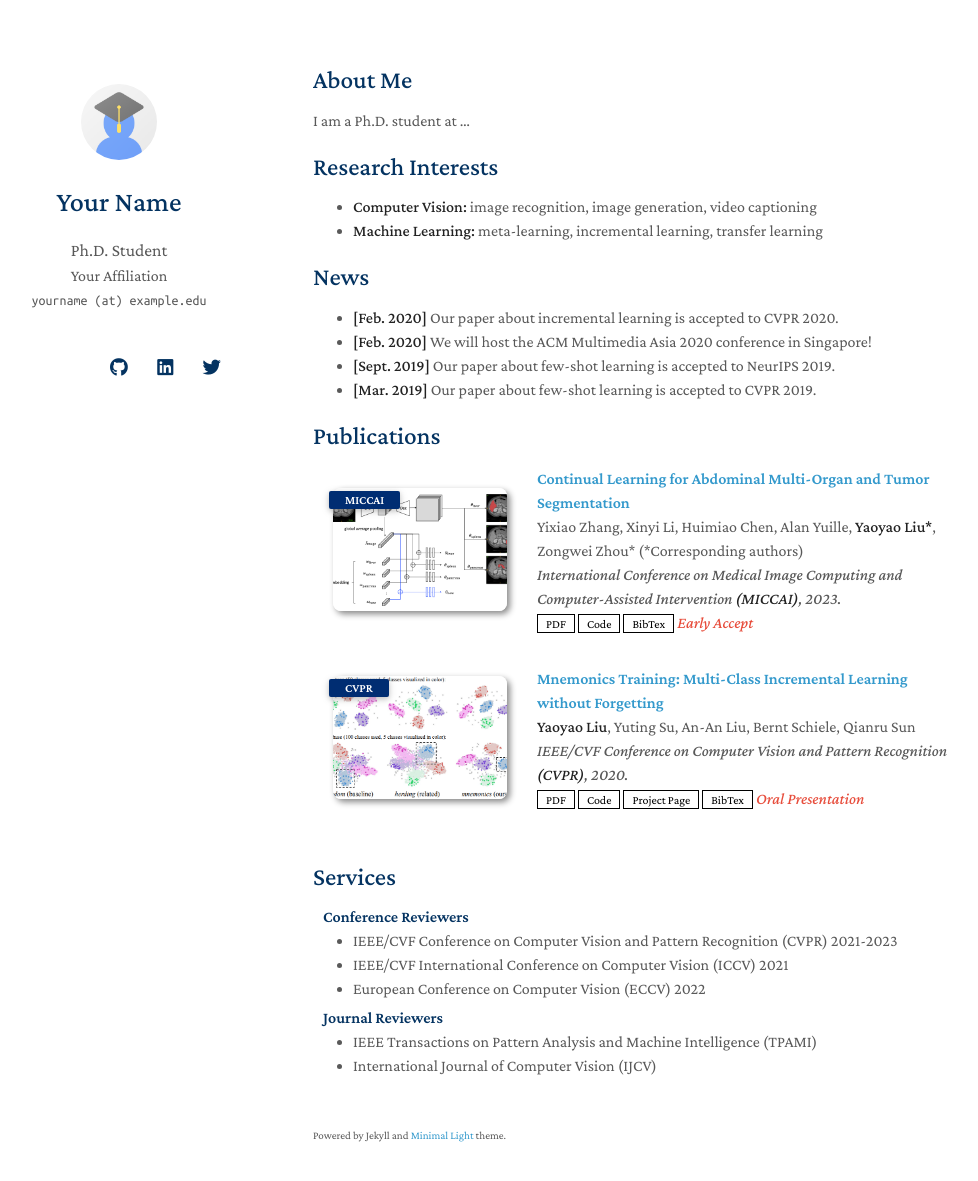
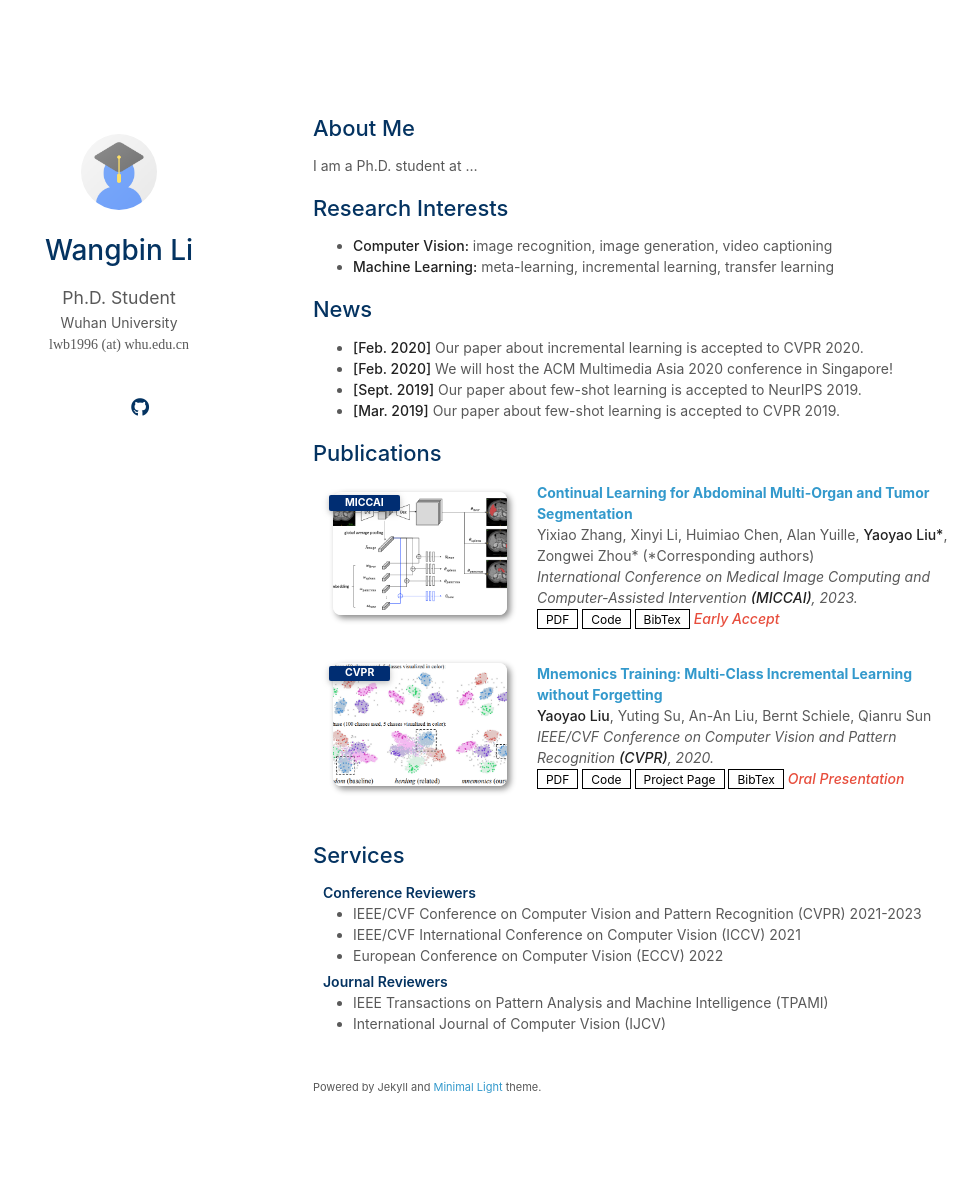
Before and after one commit to Margin1996/WHUlwb.github.io, a Jekyll site: the page built from index.md, in a window 1280 px wide and 1216 px high. Shown: the top 1181 px of the window, without its empty margins (157-1135 px from the left). Built offline with Jekyll 4.4.1, drawn with Linux system fonts in a browser that asks for light colours; nearby versions of some CDN libraries; a style sheet for code colours, icons or effects is not loaded; our own code applies the rules of GitHub Pages for plain Markdown files.

Commit message:
Update _config.yml

```diff
--- a/_config.yml
+++ b/_config.yml
@@ -1,22 +1,22 @@
 # Basic Information
-title: Your Name
+title: Wangbin Li
 position: Ph.D. Student
-affiliation: Your Affiliation
-email: yourname (at) example.edu
+affiliation: Wuhan University
+email: lwb1996 (at) whu.edu.cn
 
 # Search Engine Optimization (SEO)
 # The following information is used to improve the website traffic from search engines, e.g., Google.
-keywords: minimal light
-description: The Minimal Light is a simple and elegant jekyll theme for academic personal homepage.
-canonical: https://minimal-light-theme.yliu.me/
+keywords: Wangbin Li's Homepage
+description: Li Wangbin's Personal Homepage.
+canonical: https://whulwb.github.io/
 
 # Links
 # If you don't need one of them, you may delete the corresponding line.
 google_scholar: https://scholar.google.com/
-cv_link: assets/files/curriculum_vitae.pdf
-github_link: https://github.com/
-linkedin: https://www.linkedin.com/
-twitter: https://twitter.com/
+# cv_link: assets/files/curriculum_vitae.pdf
+github_link: https://github.com/WHUlwb
+# linkedin: https://www.linkedin.com/
+# twitter: https://twitter.com/
 
 # Images (e.g., your profile picture and your website's favicon)
 # "favicon" and "favicon_dark" are used for the light and dark modes, respectively.
@@ -34,15 +34,15 @@ auto_dark_mode: true
 
 # Font
 # You can use this option to choose between Serif or Sans Serif fonts.
-font: "Serif" # or "Sans Serif"
+font: "Sans Serif" # or "Serif"
 
 # Google Analytics ID
 # Please remove this if you don't use Google Analytics
-google_analytics: UA-111540567-4
+# google_analytics: UA-111540567-4
 
 # Use this project as a remote theme for GitHub Pages
 # See the guide here: https://docs.github.com/en/pages/setting-up-a-github-pages-site-with-jekyll/adding-a-theme-to-your-github-pages-site-using-jekyll
-remote_theme: yaoyao-liu/minimal-light
+# remote_theme: yaoyao-liu/minimal-light
 
 # The following files will be removed from the generated website.
 exclude:
```
